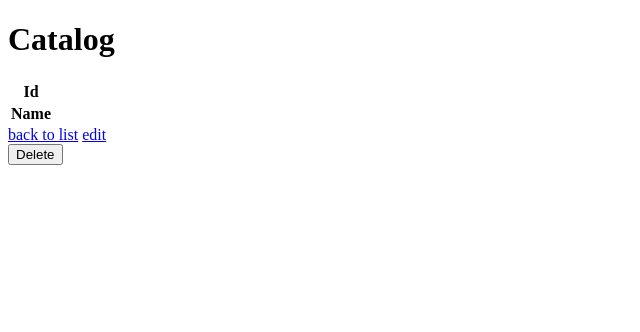
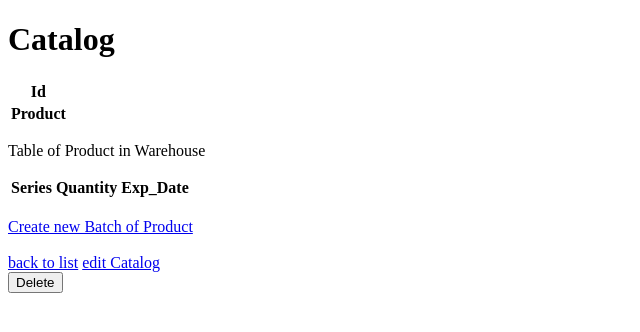
Before and after one commit to BlueEchelon/warehouse, a Symfony app: template templates/catalog/show.html.twig in a window 1280 px wide. Shown: the top 332 px of the page, without its empty margins (0-640 px from the left). Run offline with Twig, Linux system fonts and the light colour scheme; the template is opened without the code that fills it, so the values that code supplies are empty; some libraries are stand-ins or nearby versions.

Commit message:
Basic structure for Adding and Removing products

```diff
--- a/src/Controller/CatalogController.php
+++ b/src/Controller/CatalogController.php
@@ -5,6 +5,7 @@ namespace App\Controller;
 use App\Entity\Catalog;
 use App\Form\CatalogType;
 use App\Repository\CatalogRepository;
+use App\Repository\ProductRepository;
 use Symfony\Bundle\FrameworkBundle\Controller\AbstractController;
 use Symfony\Component\HttpFoundation\Request;
 use Symfony\Component\HttpFoundation\Response;
@@ -41,10 +42,12 @@ class CatalogController extends AbstractController
     }
 
     #[Route('/{id}', name: 'app_catalog_show', methods: ['GET'])]
-    public function show(Catalog $catalog): Response
+    public function show(Catalog $catalog, ProductRepository $productRepository): Response
     {
+        $products=$catalog->getProducts();
         return $this->render('catalog/show.html.twig', [
             'catalog' => $catalog,
+            'products'=>$products,
         ]);
     }
 
--- a/src/Entity/Catalog.php
+++ b/src/Entity/Catalog.php
@@ -72,4 +72,9 @@ class Catalog
 
         return $this;
     }
+
+    public function __toString(): string
+    {
+        return $this->getName();
+    }
 }
--- a/src/Form/ProductType.php
+++ b/src/Form/ProductType.php
@@ -4,6 +4,7 @@ namespace App\Form;
 
 use App\Entity\Product;
 use Symfony\Component\Form\AbstractType;
+use Symfony\Component\Form\Extension\Core\Type\DateType;
 use Symfony\Component\Form\FormBuilderInterface;
 use Symfony\Component\OptionsResolver\OptionsResolver;
 
@@ -12,11 +13,9 @@ class ProductType extends AbstractType
     public function buildForm(FormBuilderInterface $builder, array $options): void
     {
         $builder
-            ->add('name')
             ->add('quantity')
-            ->add('exp_date')
+            ->add('exp_date',DateType::class)
             ->add('series')
-            ->add('catalog_name')
         ;
     }
 
--- a/templates/catalog/show.html.twig
+++ b/templates/catalog/show.html.twig
@@ -12,15 +12,37 @@
                 <td>{{ catalog.id }}</td>
             </tr>
             <tr>
-                <th>Name</th>
+                <th>Product</th>
                 <td>{{ catalog.name }}</td>
             </tr>
         </tbody>
     </table>
+    <p>Table of Product in Warehouse</p>
+    <table class="table">
+        <tbody>
+            <tr>
+                <th>Series</th>
+                <th>Quantity</th>
+                <th>Exp_Date</th>
+            </tr>
+            {% for product in products %}
+                <tr>
+                    <td>{{ product.series }}</td>
+                    <td>{{ product.quantity }}</td>
+                    <td>{{ product.expDate|date("d/m/Y") }}</td>
+                </tr>
+            {% endfor %}
+        </tbody>
+    </table>
 
+
+    <br>
+    <a href="{{ path('app_product_new',{'id':catalog.id}) }}">Create new Batch of Product</a>
+    <br>
+    <br>
     <a href="{{ path('app_catalog_index') }}">back to list</a>
 
-    <a href="{{ path('app_catalog_edit', {'id': catalog.id}) }}">edit</a>
+    <a href="{{ path('app_catalog_edit', {'id': catalog.id}) }}">edit Catalog</a>
 
     {{ include('catalog/_delete_form.html.twig') }}
 {% endblock %}
--- a/templates/product/index.html.twig
+++ b/templates/product/index.html.twig
@@ -9,7 +9,6 @@
         <thead>
             <tr>
                 <th>Id</th>
-                <th>Name</th>
                 <th>Quantity</th>
                 <th>Exp_date</th>
                 <th>Series</th>
@@ -20,7 +19,6 @@
         {% for product in products %}
             <tr>
                 <td>{{ product.id }}</td>
-                <td>{{ product.name }}</td>
                 <td>{{ product.quantity }}</td>
                 <td>{{ product.expDate ? product.expDate|date('Y-m-d') : '' }}</td>
                 <td>{{ product.series }}</td>
--- a/templates/product/show.html.twig
+++ b/templates/product/show.html.twig
@@ -10,10 +10,6 @@
             <tr>
                 <th>Id</th>
                 <td>{{ product.id }}</td>
-            </tr>
-            <tr>
-                <th>Name</th>
-                <td>{{ product.name }}</td>
             </tr>
             <tr>
                 <th>Quantity</th>
```
Also changed, not shown: migrations/Version20230313172821.php (added, +31 -0 lines), migrations/Version20230313174526.php (added, +31 -0 lines), src/Controller/ProductController.php (+10 -4 lines), src/Entity/Product.php (+0 -15 lines).
